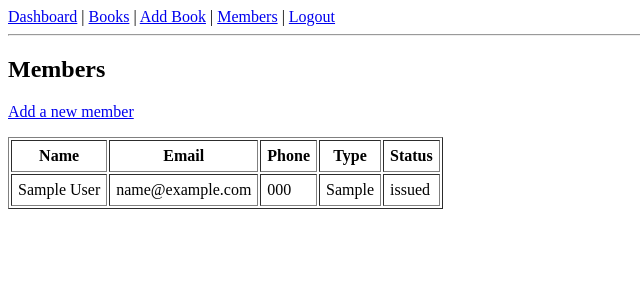
After one commit to kumarianshu20894-sys/LibroAI, a Flask app: page /members/ in a window 1280 px wide. The commit adds this page. Shown: the top 300 px of the page, without its empty margins (0-640 px from the left). Run offline with Flask 3, Linux system fonts and the light colour scheme; a user stored in the database is signed in; tables that the repository leaves empty hold one stand-in row (values such as "Sample post").

Commit message:
Step 5: add member management

```diff
--- a/app/__init__.py
+++ b/app/__init__.py
@@ -36,4 +36,7 @@ def create_app():
     from app.books import books
     app.register_blueprint(books)
 
+    from app.members import members
+    app.register_blueprint(members)
+
     return app
--- /dev/null
+++ b/app/members.py
@@ -0,0 +1,45 @@
+from flask import Blueprint ,render_template , request, redirect,url_for, flash
+from werkzeug.security import generate_password_hash
+from app import db
+from app.models import User, Member
+from app.routes import role_required
+
+members = Blueprint("members", __name__, url_prefix="/members")
+
+@members.route("/")
+@role_required("admin","librarian")
+def member_list():
+    all_members = Member.query.join(User).order_by(User.name).all()
+    return render_template("member_list.html", members=all_members)
+
+@members.route("/add", methods=["GET", "POST"])
+@role_required("admin", "librarian")
+def add_member():
+    if request.method == "POST":
+        name = request.form.get("name", "").strip()
+        email = request.form.get("email", "").strip()
+        password = request.form.get("password", "")
+        phone = request.form.get("phone", "").strip()
+        membership_type = request.form.get("membership_type", "general")
+
+        if not name or not email or not password:
+            flash("Name, email, and password are required.")
+            return render_template("member_form.html")
+
+        if User.query.filter_by(email=email).first():
+            flash("This email is already registered.")
+            return render_template("member_form.html")
+
+        user = User(name=name, email=email, role="member")
+        user.set_password(password)
+        db.session.add(user)
+        db.session.flush()
+
+        member = Member(user_id=user.id, phone=phone, membership_type=membership_type)
+        db.session.add(member)
+        db.session.commit()
+
+        flash("Member added successfully.")
+        return redirect(url_for("members.member_list"))
+
+    return render_template("member_form.html")
--- a/app/templates/base.html
+++ b/app/templates/base.html
@@ -9,7 +9,8 @@
         <a href="{{ url_for('auth.dashboard') }}">Dashboard</a> |
         <a href="{{ url_for('books.book_list') }}">Books</a>
         {% if current_user.role in ['admin', 'librarian'] %}
-            | <a href="{{ url_for('books.add_book') }}">Book Add Karo</a>
+            | <a href="{{ url_for('books.add_book') }}">Add Book</a>
+            | <a href="{{ url_for('members.member_list') }}">Members</a>
         {% endif %}
         | <a href="{{ url_for('auth.logout') }}">Logout</a>
     </nav>
--- /dev/null
+++ b/app/templates/member_list.html
@@ -0,0 +1,31 @@
+{% extends "base.html" %}
+{% block title %}Members{% endblock %}
+{% block content %}
+<h2>Members</h2>
+<p><a href="{{url_for('members.add_member')}}">Add a new member</a></p>
+
+<table border="1" cellpadding="6">
+    <tr>
+        <th>Name</th>
+        <th>Email</th>
+        <th>Phone</th>
+        <th>Type</th>
+        <th>Status</th>
+    </tr>
+    {% for m in members %}
+    <tr>
+        <td>{{ m.user.name }}</td>
+        <td>{{ m.user.email }}</td>
+        <td>{{ m.phone or '-' }}</td>
+        <td>{{ m.membership_type }}</td>
+        <td>{{ m.status }}</td>
+    </tr>
+    {% else %}
+    <tr>
+        <td colspan="5">
+            No members found.
+        </td>
+    </tr>
+    {% endfor %}
+</table>
+{% endblock %}
```
Also changed, not shown: app/templates/member_form.html (added, +31 -0 lines).
